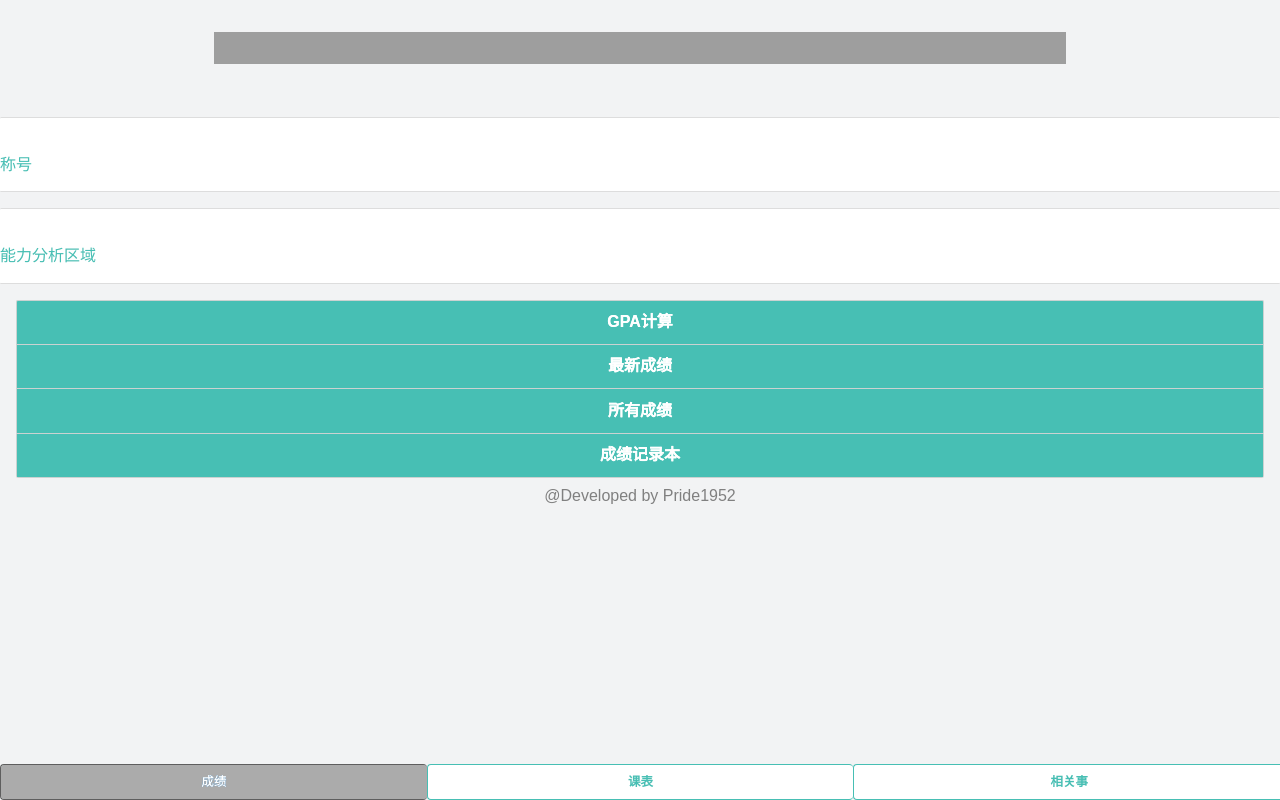
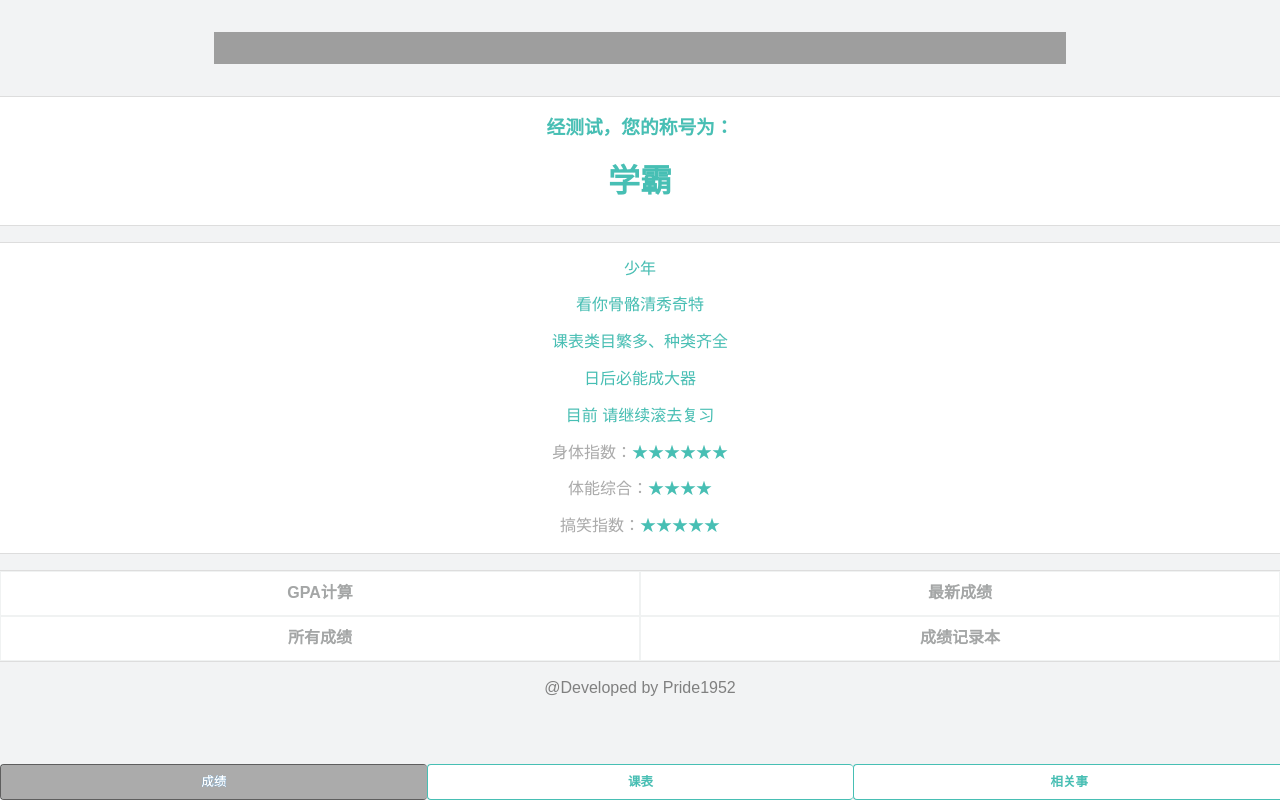
Before and after one commit to yss930819/BUAAWeChatApp, a PHP site: page /score.php in a window 1280 px wide. Run offline with PHP 8.4, Linux system fonts and the light colour scheme; some web fonts are replaced; grey boxes are pictures that could not be loaded.

Commit message:
Furnished UI of score.php

```diff
--- a/css/main.css
+++ b/css/main.css
@@ -73,3 +73,7 @@ input#username, input#password {
 	border:none;
 	width:100%;
 }
+
+.ui-btn-b {
+	margin:0px !important;
+}
--- a/score.php
+++ b/score.php
@@ -1,16 +1,45 @@
 <?php require './header.php';?>
-<div data-role="page" data-title="成绩" id="page_score_main">
-  <div class="ui-content" role="main">
+<html>
+ <head></head>
+ <body>
+  <div data-role="page" data-title="成绩" id="page_score_main">
+   <div class="ui-content" role="main">
     <?php include './column.php';?>
-
-    <div data-role="fieldcontain" class="ui-body ui-body-a ui-corner-all">
-      <p>称号</p>
+    <div data-role="fieldcontain" class="ui-body ui-body-a center">
+     <h3>经测试，您的称号为：</h3>
+     <h1>学霸</h1>
     </div>
-    <div data-role="fieldcontain" class="ui-body ui-body-a ui-corner-all">
-      <p>能力分析区域</p>
+    <div data-role="fieldcontain" class="ui-body ui-body-a center">
+     <p>少年</p>
+     <p>看你骨骼清秀奇特</p>
+     <p>课表类目繁多、种类齐全</p>
+     <p>日后必能成大器</p>
+     <p>目前 请继续滚去复习</p>
+     <p><span style="color:#ababab">身体指数：</span>★★★★★★</p>
+     <p><span style="color:#ababab">体能综合：</span>★★★★</p>
+     <p><span style="color:#ababab">搞笑指数：</span>★★★★★</p>
     </div>
-    <div data-role="controlgroup"> <a href="score_gpa.php" class="ui-btn ui-corner-all">GPA计算</a> <a href="score_latest.php" class="ui-btn ui-corner-all">最新成绩</a> <a href="score_all.php" class="ui-btn ui-corner-all">所有成绩</a> <a href="score_memos.php" class="ui-btn ui-corner-all">成绩记录本</a></div>
-    <div class="caption center">@Developed by Pride1952</div>
+    <div data-role="fieldcontain" class="ui-body ui-body-a">
+     <div class="ui-grid-a">
+      <div class="ui-block-a">
+       <a href="score_gpa.php" class="ui-btn ui-btn-b">GPA计算</a>
+      </div>
+      <div class="ui-block-b">
+       <a href="score_latest.php" class="ui-btn ui-btn-b">最新成绩</a>
+      </div>
+      <div class="ui-block-a">
+       <a href="score_all.php" class="ui-btn ui-btn-b">所有成绩</a>
+      </div>
+      <div class="ui-block-b">
+       <a href="score_memos.php" class="ui-btn ui-btn-b">成绩记录本</a>
+      </div>
+     </div>
+    </div>
+    <div class="caption center">
+     @Developed by Pride1952
+    </div>
+   </div>
   </div>
-</div>
-<?php require './footer.php';?>
+  <?php require './footer.php';?>
+ </body>
+</html>
```
